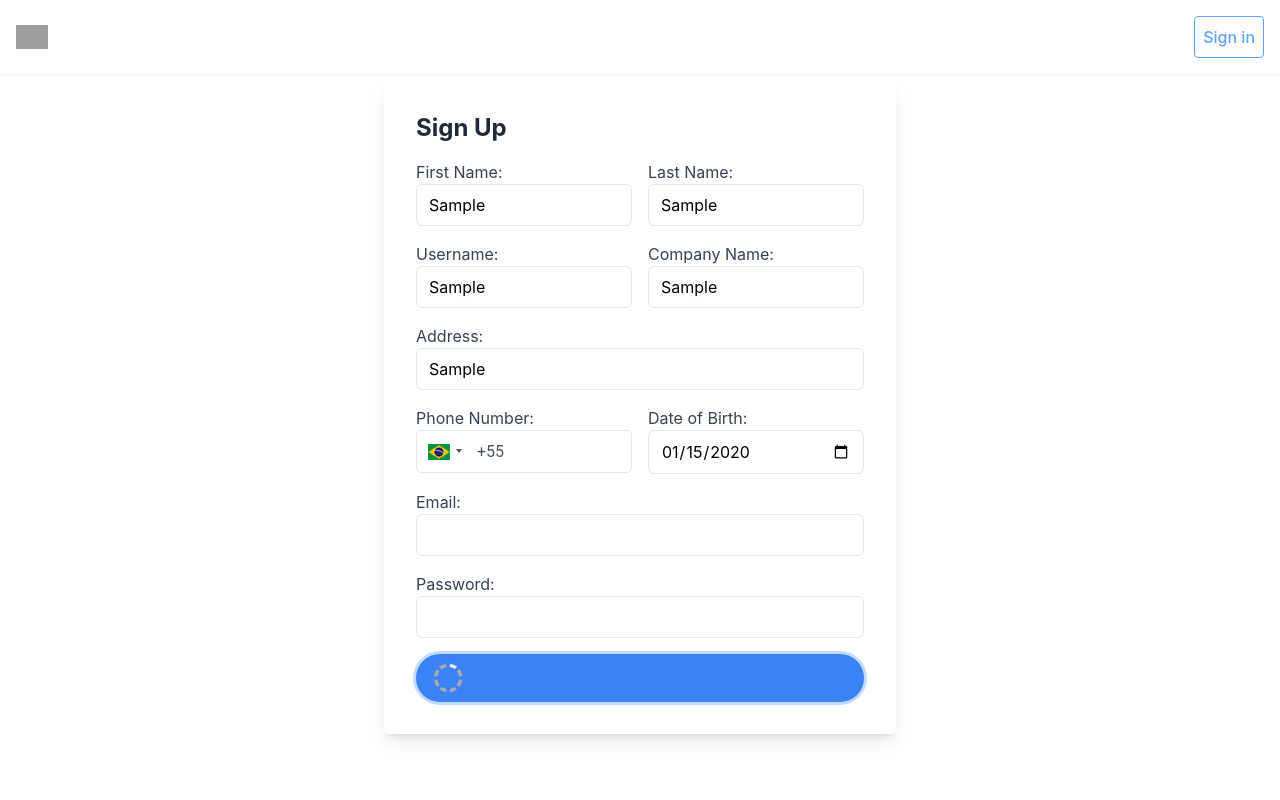
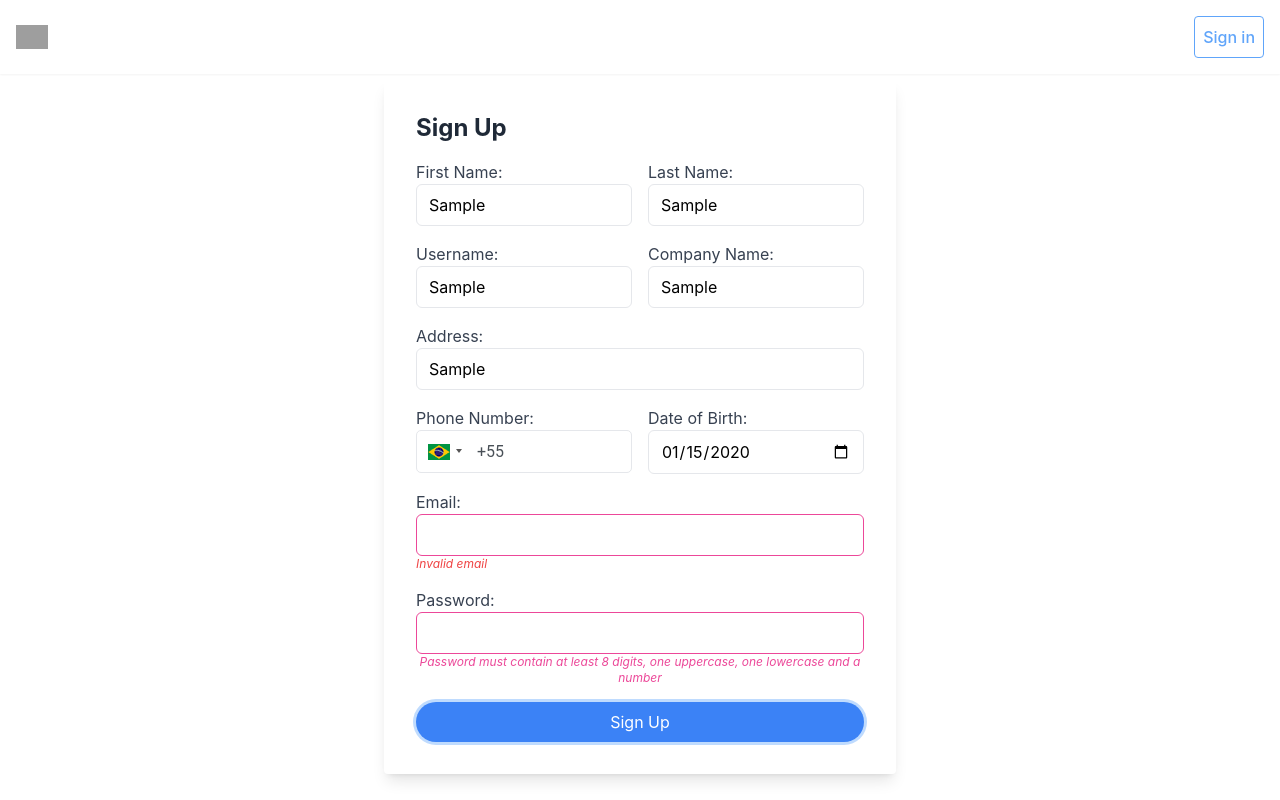
Before and after one commit to Nastarii/frontend-auth-template, a React (Create React App) app: page /signup in a window 1280 px wide. Both pictures are taken after typing "Sample", "Sample", "Sample", "Sample", "Sample", "2020-01-15" into the empty fields and a click on the button "Sign Up". Built offline with nearby package versions, Linux system fonts and the light colour scheme; no server answers; grey boxes are pictures that could not be loaded.

Commit message:
FIX: verify policies on submit

```diff
--- a/src/pages/Signup.js
+++ b/src/pages/Signup.js
@@ -14,6 +14,37 @@ function Signup() {
   const [username, setUsername] = useState('');
   const [bornDate, setBornDate] = useState('');
   const [companyName, setCompanyName] = useState('');
+  const [emailPolicy, setEmailPolicy] = useState(true);
+  const [usernamePolicy, setUsernamePolicy] = useState(true); // [1] Success, [0] Failed
+  const [passwordPolicy, setPasswordPolicy] = useState(true);
+
+  function regexTest(password, type="password") {
+    let regex;
+
+    if (type === "password") {
+      regex = /^(?=.*\d)(?=.*[a-z])(?=.*[A-Z])(?=.*[a-zA-Z]).{8,}$/;
+    }
+    else if (type === "email") {
+      regex = /^[\w-\.]+@([\w-]+\.)+[\w-]{2,4}$/g;
+    }
+    const match = regex.test(password);
+    return match;
+  }
+
+  function handlePasswordOnBlur(e) {
+    const password = e.target.value;
+    setPasswordPolicy(regexTest(password, "password"));
+  }
+
+  function handleEmailPolicyOnBlur(e) {
+    const email = e.target.value;
+    setEmailPolicy(regexTest(email, "email"));
+  }
+
+  function handleUsernamePolicyOnBlur(e) {
+    const username = e.target.value;
+    setUsernamePolicy(username.length > 5);
+  }
 
   const handleNameChange = (e) => {
     setName(e.target.value);
@@ -59,6 +90,19 @@ function Signup() {
   const handleSubmit = async (e) => {
     setLoading(true);
     e.preventDefault();
+
+    const emailPolicy = regexTest(email, "email")
+    const usernamePolicy = username.length > 5;
+    const passwordPolicy = regexTest(password, "password");
+
+    if (!emailPolicy || !usernamePolicy || !passwordPolicy) {
+      setLoading(false);
+      setEmailPolicy(emailPolicy);
+      setUsernamePolicy(usernamePolicy);
+      setPasswordPolicy(passwordPolicy);
+      return;
+    }
+
     const registerData = {
       name: name,
       lastName: lastName,
@@ -95,6 +139,7 @@ function Signup() {
           <div>
             <label htmlFor="name" className="block text-gray-700 flex self-start">First Name:</label>
             <input
+              required
               type="text"
               id="name"
               value={name}
@@ -106,6 +151,7 @@ function Signup() {
           <div>
             <label htmlFor="lastName" className="block text-gray-700 flex self-start">Last Name:</label>
             <input
+              required
               type="text"
               id="lastName"
               value={lastName}
@@ -123,8 +169,10 @@ function Signup() {
               id="username"
               value={username}
               onChange={handleUsernameChange}
-              className="w-full px-3 py-2 border rounded-md focus:outline-none focus:ring focus:ring-blue-200"
+              onBlur={handleUsernamePolicyOnBlur}
+              className={`w-full px-3 py-2 border rounded-md focus:outline-none focus:ring ${!usernamePolicy ? 'ring-pink-500 border-pink-500' : 'focus:ring-blue-200'}`}
             />
+            {!usernamePolicy && <p className="text-red-500 text-xs italic flex self-start">Must contain at least 6 digits</p>}
           </div>
 
           <div>
@@ -154,6 +202,7 @@ function Signup() {
           <div>
             <label htmlFor="phone" className="block text-gray-700 flex self-start">Phone Number:</label>
             <PhoneInput
+              required
               specialLabel=''
               inputStyle={{height:'43px', width:'100%', border:'1px solid #e5e7eb'}}
               country={'br'}
@@ -181,8 +230,10 @@ function Signup() {
             id="email"
             value={email}
             onChange={handleEmailChange}
-            className="w-full px-3 py-2 border rounded-md focus:outline-none focus:ring focus:ring-blue-200"
+            onBlur={handleEmailPolicyOnBlur}
+            className={`w-full px-3 py-2 border rounded-md focus:outline-none focus:ring ${!emailPolicy ? 'ring-pink-500 border-pink-500' : 'focus:ring-blue-200'}`}
           />
+          {!emailPolicy && <p className="text-red-500 text-xs italic flex self-start">Invalid email</p>}
         </div>
 
         <div className="w-full mb-4">
@@ -192,13 +243,15 @@ function Signup() {
             id="password"
             value={password}
             onChange={handlePasswordChange}
-            className="w-full px-3 py-2 border rounded-md focus:outline-none focus:ring focus:ring-blue-200"
+            onBlur={handlePasswordOnBlur}
+            className={`w-full px-3 py-2 border rounded-md focus:outline-none focus:ring ${!passwordPolicy ? 'ring-pink-500 border-pink-500' : 'focus:ring-blue-200'}`}
           />
+          {!passwordPolicy && <p className="text-pink-500 text-xs italic flex self-start">Password must contain at least 8 digits, one uppercase, one lowercase and a number</p>}
         </div>
 
         <button
           type="submit"
-          className="w-full bg-blue-500 text-white py-2 px-4 rounded-full hover:bg-blue-700 focus:outline-none focus:ring focus:ring-blue-200 items-center justify-center"
+          className="w-full bg-blue-500 text-white py-2 px-4 rounded-full hover:bg-blue-700 focus:outline-none focus:ring focus:ring-blue-200 flex items-center justify-center"
         >
           {loading ? <img src="loading-spinner.gif" className='w-8 h-8' alt="Loader"></img>:"Sign Up"}
         </button>
```
